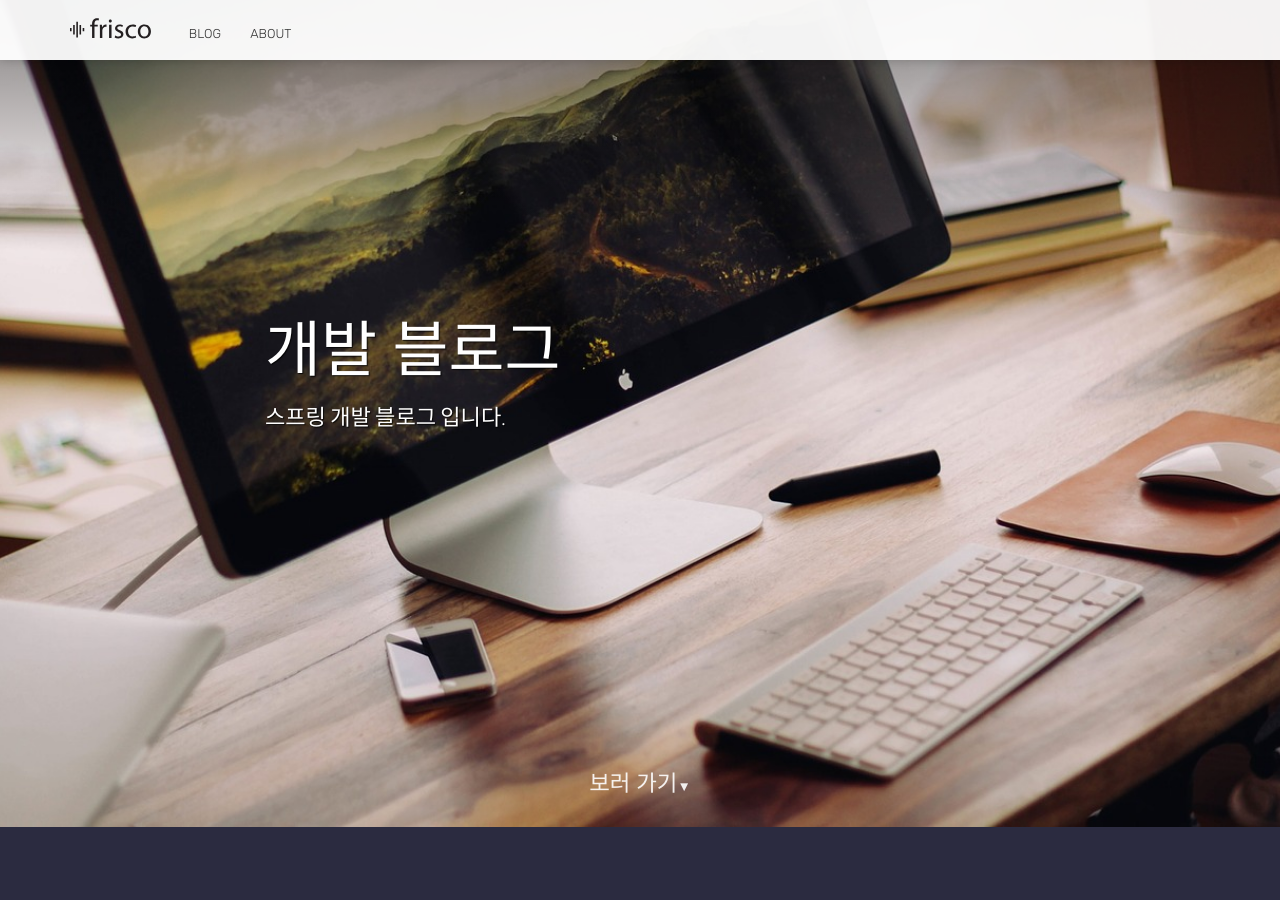
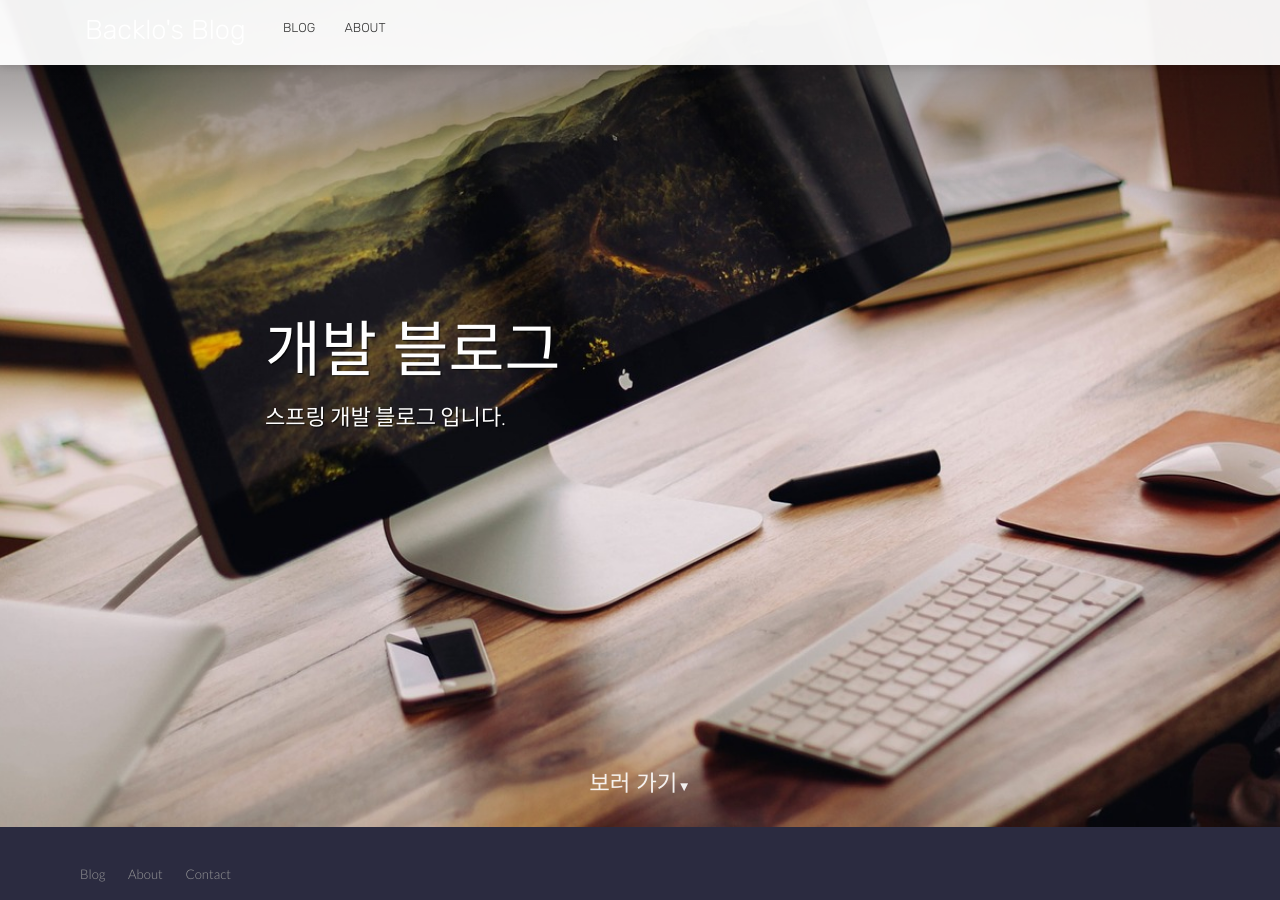
Before and after one commit to backlo/backlo.github.io, a Jekyll site: the page built from index.html, in a window 1280 px wide and 900 px high, scrolled down 73 px. Built offline with Jekyll 4.4.1, drawn with Linux system fonts in a browser that asks for light colours; nearby versions of some CDN libraries; before the commit the page ends 922 px from its top, so only the background shows below that.

Commit message:
fix: header 수정

```diff
--- /dev/null
+++ b/_includes/list-blogs.html
@@ -0,0 +1,11 @@
+{% for blog in include.blogs %}
+	<li class="blog-post">
+		<a href="{% include relative-src.html src=blog.url %}">
+			<h2>{{ blog.title }}</h2>
+			{% include blog-title.html blog=blog %}
+			<div class="post-content">
+				{{ blog.description }}
+			</div>
+		</a>
+	</li>
+{% endfor %}
--- a/_layouts/default.html
+++ b/_layouts/default.html
@@ -26,12 +26,16 @@
 	</head>
 
 	<body>
-		<header id="mainHeader">
+		<header id="mainHeader" style="padding: 30px 15px;">
 			<div class="container">
 				<div class="company-name">
 					<a href="{{ site.baseurl }}/">
-						<span class="dark-logo"><img width="104" height="38" src="{{ site.baseurl }}/images/logo/dark.svg" alt="dark frisco logo"></span>
-						<span class="light-logo"><img width="104" height="38" src="{{ site.baseurl }}/images/logo/light.svg" alt="light frisco logo"></span>
+						<span class="dark-logo" style="color: white">
+							Backlo's Blog
+						</span>
+						<span class="light-logo" style="color: black">
+							Backlo's Blog
+						</span>
 					</a>
 				</div>
 				{% include navigation.html %}
@@ -41,6 +45,32 @@
 
 		{{ content }}
 
+		<footer>
+			<div class="container">
+				<p class="editor-link"><a href="cloudcannon:collections/_data/footer.yml" class="btn"><strong>&#9998;</strong> Edit footer</a></p>
+				<ul class="footer-left-links">
+					{% for link in site.data.footer.left_links %}
+						<li>
+							<a {% if link.new_window %}target="_blank"{% endif %} href="{% include relative-src.html src=link.link %}" {% if link.social_icon %}class="{{ link.social_icon | slugify }}-icon"{% endif %}>
+								{% if link.social_icon %}{% include social-icon.html icon=link.social_icon %}{% endif %}
+								{{ link.name }}
+							</a>
+						</li>
+					{% endfor %}
+				</ul>
+				<ul class="footer-right-links">
+					{% for link in site.data.footer.right_links %}
+						<li>
+							<a {% if link.new_window %}target="_blank"{% endif %} href="{% include relative-src.html src=link.link %}" {% if link.social_icon %}class="{{ link.social_icon | slugify }}-icon"{% endif %}>
+								{% if link.social_icon %}{% include social-icon.html icon=link.social_icon %}{% endif %}
+								{{ link.name }}
+							</a>
+						</li>
+					{% endfor %}
+				</ul>
+			</div>
+		</footer>
+
 		<script src="//ajax.googleapis.com/ajax/libs/jquery/3.1.0/jquery.min.js"></script>
 		<script src="{{ site.baseurl }}/js/main.js"></script>
 	</body>
--- a/index.html
+++ b/index.html
@@ -19,7 +19,7 @@ bottom_image: https://unsplash.it/2000/1322?a=.png
 	<div class="text-container" id="learn-more">
 		<p class="editor-link"><a href="cloudcannon:collections/_posts" class="btn"><strong>&#9998;</strong> Add Post</a></p>
 		<ul class="learn-posts">
-			{% include list-posts.html posts=paginator.posts %}
+			{% include list-blogs.html posts=paginator.posts %}
 		</ul>
 
 		{% if paginator.total_pages > 1 %}
```
Also changed, not shown: _data/footer.yml (+0 -20 lines), _includes/blog-title.html (added, +8 -0 lines).
